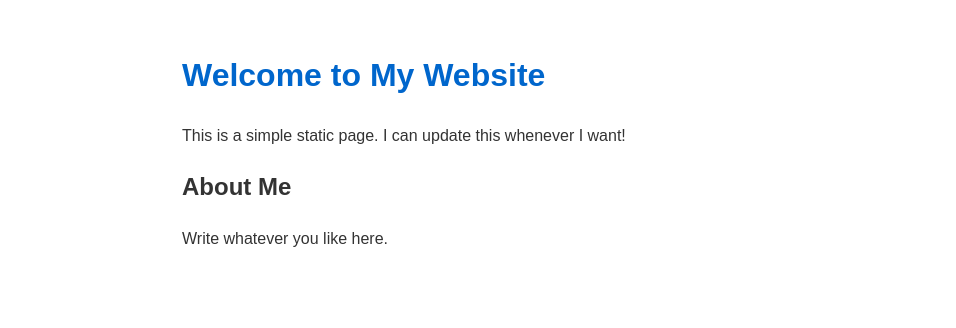
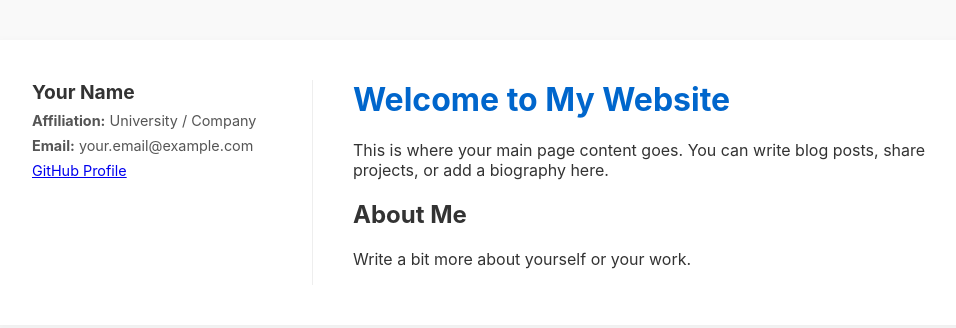
Before and after one commit to dzhuma-abakarova/website, a plain HTML site: page index.html in a window 1280 px wide. Shown: the whole page, without its empty margins (158-1114 px from the left). Drawn offline with Linux system fonts and the light colour scheme.

Commit message:
Update index.html

```diff
--- a/index.html
+++ b/index.html
@@ -3,23 +3,88 @@
 <head>
     <meta charset="UTF-8">
     <meta name="viewport" content="width=device-width, initial-scale=1.0">
-    <title>My Simple Website</title>
+    <title>My Personal Website</title>
     <style>
+        /* Layout: Side-by-side using Flexbox */
         body {
-            font-family: sans-serif;
-            max-width: 600px;
-            margin: 50px auto;
-            padding: 0 20px;
-            line-height: 1.6;
+            font-family: -apple-system, BlinkMacSystemFont, "Segoe UI", Roboto, sans-serif;
+            margin: 0;
+            padding: 40px;
+            background-color: #f9f9f9;
             color: #333;
         }
-        h1 { color: #0066cc; }
+        .container {
+            max-width: 900px;
+            margin: 0 auto;
+            display: flex;
+            gap: 40px;
+            background: white;
+            padding: 40px;
+            border-radius: 8px;
+            box-shadow: 0 4px 12px rgba(0,0,0,0.05);
+        }
+
+        /* Sidebar Styles */
+        .sidebar {
+            flex: 0 0 250px;
+            border-right: 1px solid #eee;
+            padding-right: 30px;
+        }
+        .sidebar h2 {
+            font-size: 1.2rem;
+            margin-top: 0;
+            margin-bottom: 5px;
+        }
+        .sidebar p {
+            margin: 8px 0;
+            font-size: 0.9rem;
+            color: #555;
+        }
+
+        /* Main Content Styles */
+        .main-content {
+            flex: 1;
+        }
+        .main-content h1 {
+            margin-top: 0;
+            color: #0066cc;
+        }
+
+        /* Mobile Responsive Layout */
+        @media (max-width: 768px) {
+            .container {
+                flex-direction: column;
+                padding: 20px;
+            }
+            .sidebar {
+                border-right: none;
+                border-bottom: 1px solid #eee;
+                padding-right: 0;
+                padding-bottom: 20px;
+            }
+        }
     </style>
 </head>
 <body>
-    <h1>Welcome to My Website</h1>
-    <p>This is a simple static page. I can update this whenever I want!</p>
-    <h2>About Me</h2>
-    <p>Write whatever you like here.</p>
+
+    <div class="container">
+        <!-- Sidebar Section -->
+        <div class="sidebar">
+            <h2>Your Name</h2>
+            <p><strong>Affiliation:</strong> University / Company</p>
+            <p><strong>Email:</strong> your.email@example.com</p>
+            <p><a href="https://github.com/yourusername">GitHub Profile</a></p>
+        </div>
+
+        <!-- Main Content Section -->
+        <div class="main-content">
+            <h1>Welcome to My Website</h1>
+            <p>This is where your main page content goes. You can write blog posts, share projects, or add a biography here.</p>
+
+            <h2>About Me</h2>
+            <p>Write a bit more about yourself or your work.</p>
+        </div>
+    </div>
+
 </body>
 </html>
```
